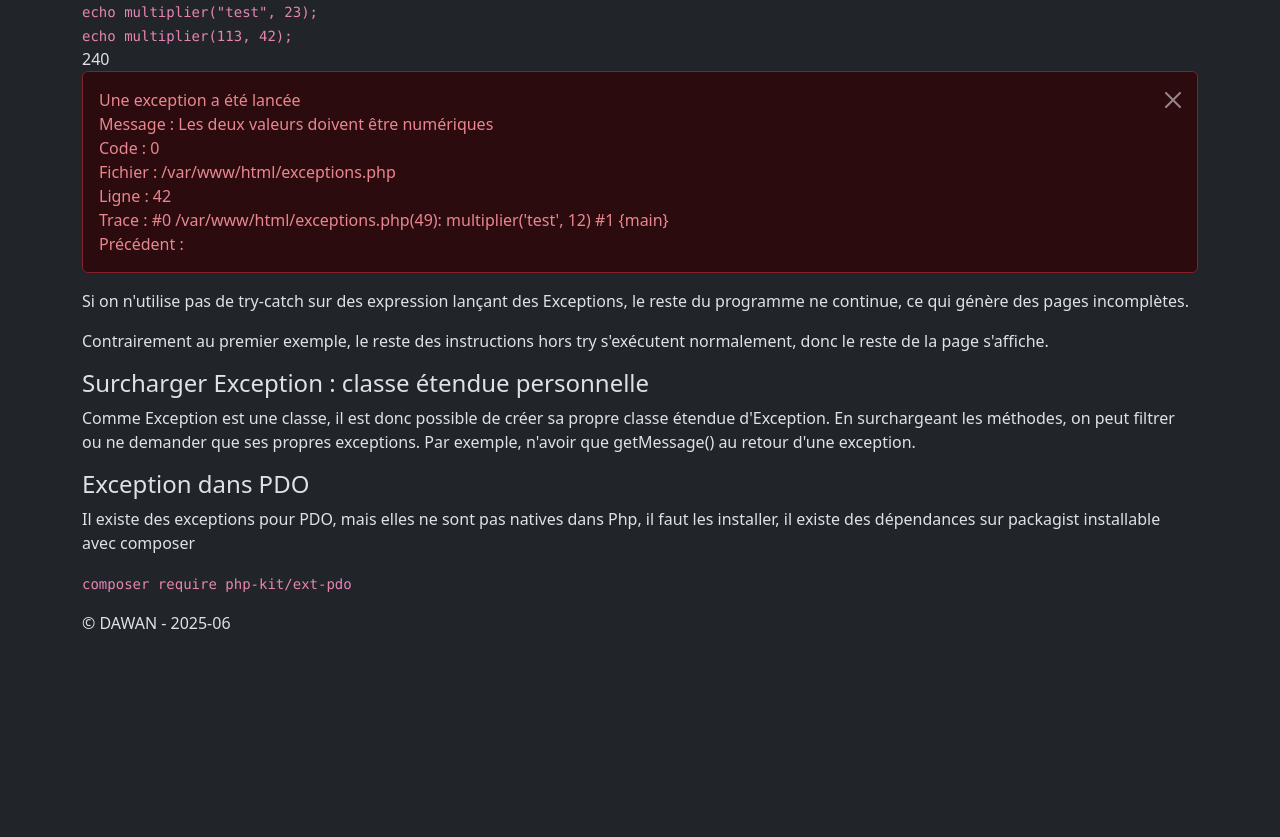
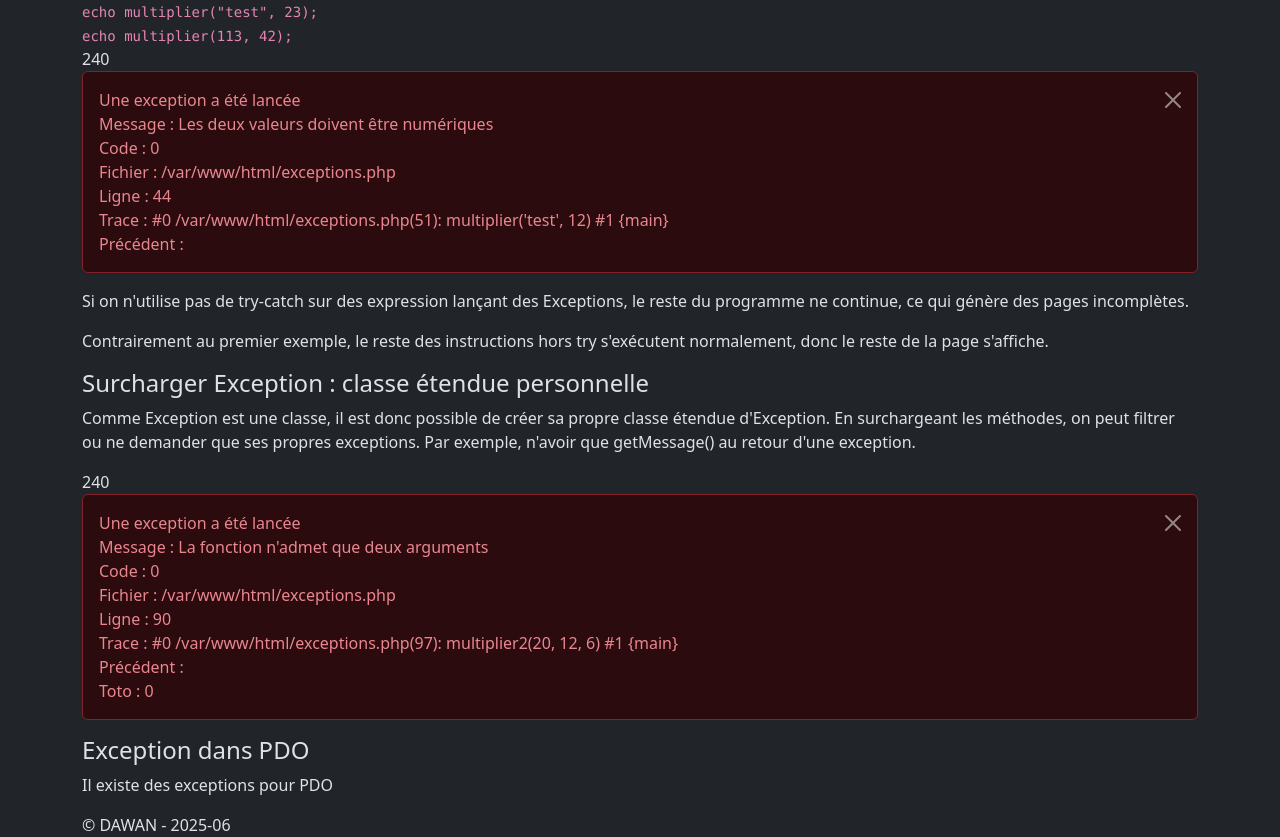
Before and after one commit to nicoduflot/2025-07-07-php-inter, a PHP site: page /exceptions.php in a window 1280 px wide. Shown: the part 289-1126 px from the top of the page. Before the commit the page ends 918 px from the top, so only its background shows below. Run offline with PHP 8.4, Linux system fonts and the light colour scheme.

Commit message:
exception pt2 et PDO pt 1 avec dump table jeux_video

```diff
--- a/exceptions.php
+++ b/exceptions.php
@@ -1,5 +1,7 @@
 <?php
+require './src/Classes/MonException.php';
 
+use App\MonException;
 ?>
 <!DOCTYPE html>
 <html lang="fr">
@@ -79,19 +81,73 @@
                     Par exemple, n'avoir que getMessage() au retour d'une exception.
                 </p>
                 <?php
+                function multiplier2($x, $y){
+                    if( !is_numeric($x) || !is_numeric($y) ){
+                        throw new Exception('Les deux valeurs doivent être numériques');
+                    }
 
+                    if( func_num_args() > 2 ){
+                        throw new MonException('La fonction n\'admet que deux arguments');
+                    }
+                    return $x * $y;
+                }
+
+                try{
+                    echo multiplier2(20, 12).'<br />';
+                    echo multiplier2(20, 12, 6).'<br />';
+                    echo multiplier2(5, 12).'<br />';
+                }catch(MonException $e){
+                    echo '
+                    <div class="alert alert-danger alert-dismissible fade show">
+                        Une exception a été lancée<br />
+                        Message : '.$e->getMessage().'<br />
+                        Code : '.$e->getCode().'<br />
+                        Fichier : '.$e->getFile().'<br />
+                        Ligne : '.$e->getLine().'<br />
+                        Trace : '.$e->getTraceAsString().'<br />
+                        Précédent : '.$e->getPrevious().'<br />
+                        Toto : '.$e->getToto().'<br />
+                        <button type="button" class="btn-close" data-bs-dismiss="alert" aria-label="Fermer"></button>
+                    </div>
+                    ';
+                }catch(Exception $e){
+                    /*var_dump($e);*/
+                    echo '
+                    <div class="alert alert-danger alert-dismissible fade show">
+                        Une exception a été lancée<br />
+                        Message : '.$e->getMessage().'<br />
+                        Code : '.$e->getCode().'<br />
+                        Fichier : '.$e->getFile().'<br />
+                        Ligne : '.$e->getLine().'<br />
+                        Trace : '.$e->getTraceAsString().'<br />
+                        Précédent : '.$e->getPrevious().'<br />
+                        <button type="button" class="btn-close" data-bs-dismiss="alert" aria-label="Fermer"></button>
+                    </div>
+                    ';
+                }
                 ?>
                 <h4>Exception dans PDO</h4>
                 <p>
-                    Il existe des exceptions pour PDO, mais elles ne sont pas natives dans Php, il faut
-                    les installer, il existe des dépendances sur packagist installable avec composer
+                    Il existe des exceptions pour PDO
                 </p>
-                <code>
-                    composer require php-kit/ext-pdo
-                </code>
                 <p>
                     <?php
-
+                    try{
+                        $testBdd = new PDO('mysql:host=localhost; dbname=toto;charset=UTF8', 'root', '');
+                    }catch(PDOException $e){
+                        echo '
+                        <div class="alert alert-danger alert-dismissible fade show">
+                            Une exception a été lancée<br />
+                            Message : '.$e->getMessage().'<br />
+                            Code : '.$e->getCode().'<br />
+                            Fichier : '.$e->getFile().'<br />
+                            Ligne : '.$e->getLine().'<br />
+                            Trace : '.$e->getTraceAsString().'<br />
+                            Précédent : '.$e->getPrevious().'<br />
+                            <button type="button" class="btn-close" data-bs-dismiss="alert" aria-label="Fermer"></button>
+                        </div>
+                        ';
+                    }
                     ?>
                 </p>
             </article>
--- a/pdo.php
+++ b/pdo.php
@@ -29,7 +29,7 @@
                 <h3>Principes</h3>
                 <p>
                     PDO ou "Php Data Object" est un moyen de se connecter à une base de données et un moyen
-                    de manipuler cette bdd. Son avantage tiens dans le fait qu'on utilise les mêmes méthodes pour
+                    de manipuler cette bdd. Son avantage tient dans le fait qu'on utilise les mêmes méthodes pour
                     manipuler des bases de données différentes (MySql, PostGre, Oracle, etc.).
                 </p>
                 <h2>Connexion avec PDO</h2>
--- a/src/Classes/MonException.php
+++ b/src/Classes/MonException.php
@@ -1 +1,23 @@
 <?php
+namespace App;
+
+class MonException extends \Exception{
+    private $toto;
+    public function __construct($message, $code = 0){
+        parent::__construct($message, $code);
+        $this->toto = $code;
+    }
+
+    public function __toString(): string
+    {
+        return $this->getMessage();
+    }
+
+    /**
+     * Get the value of toto
+     */
+    public function getToto()
+    {
+        return $this->toto;
+    }
+}
```
Also changed, not shown: assets/dump/jeux_video-2025-07-08.sql (added, +103 -0 lines).
